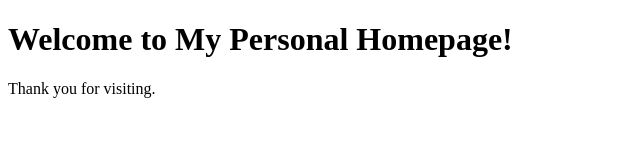
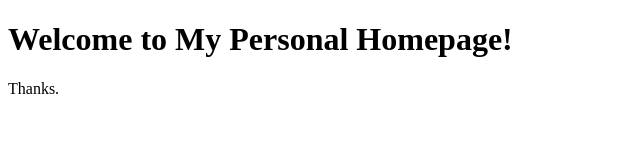
Before and after one commit to wangjt23/wangjt23.github.io, a plain HTML site: page index.html in a window 1280 px wide. Shown: the whole page, without its empty margins (0-640 px from the left). Drawn offline with Linux system fonts and the light colour scheme.

Commit message:
Update index.html

```diff
--- a/index.html
+++ b/index.html
@@ -8,6 +8,6 @@
 </head>
 <body>
     <h1>Welcome to My Personal Homepage!</h1>
-    <p>Thank you for visiting.</p>
+    <p>Thanks.</p>
 </body>
 </html>
```
